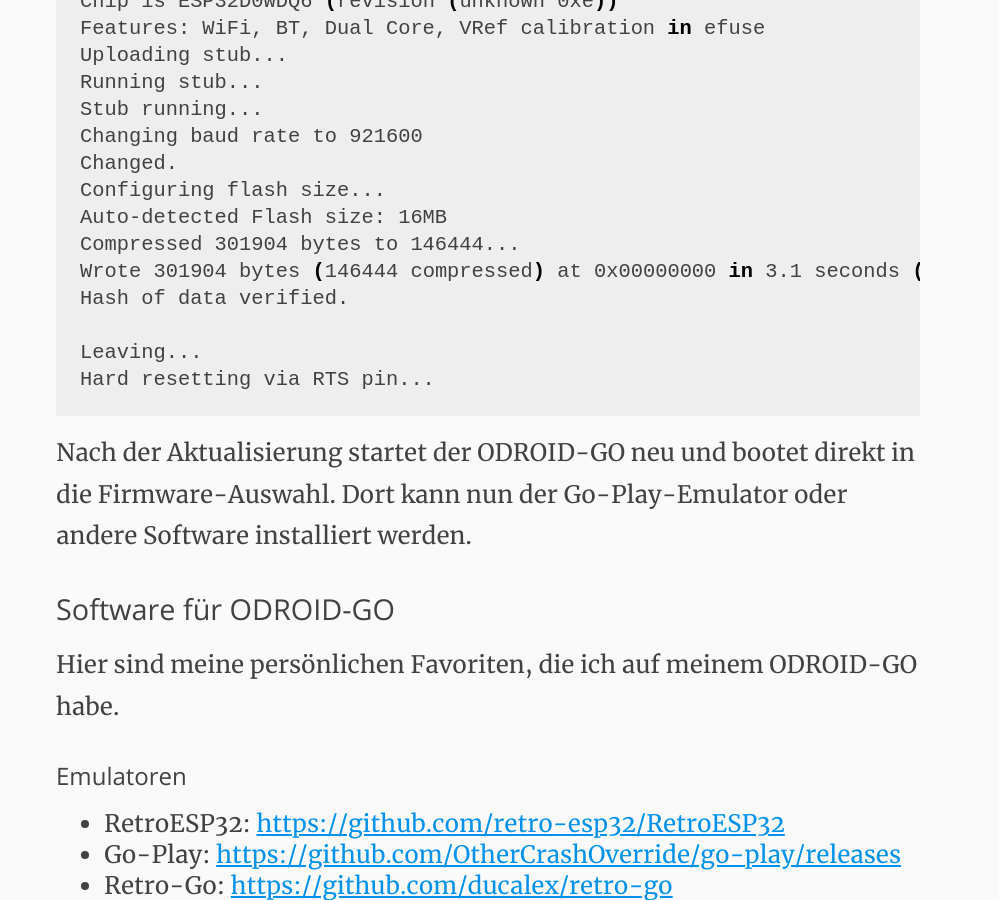
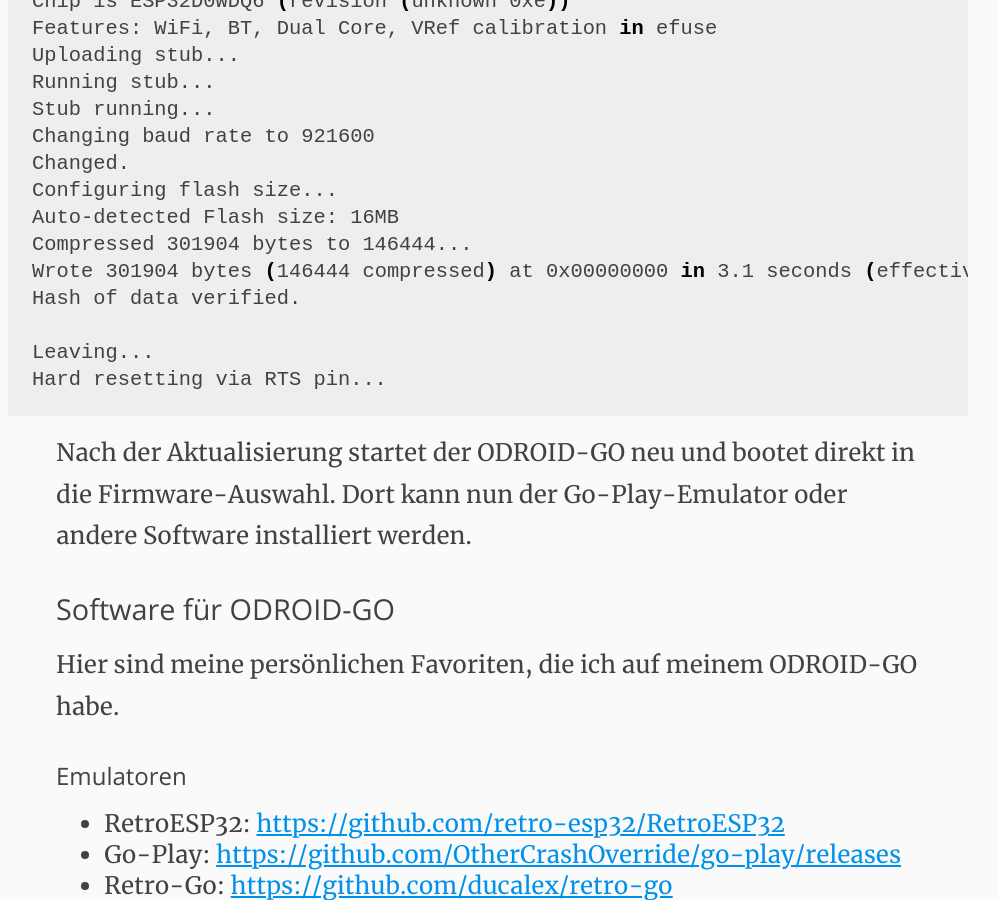
Before and after one commit to marc2o/marc2o.github.io, a Jekyll site: the page built from _posts/2019-04-17-ODROID-GO-Der-Spielspass-Bausatz.md, in a window 1280 px wide and 900 px high, scrolled down 6564 px. Shown: the whole window, without its empty margins (152-1151 px from the left). Built offline with Jekyll 4.4.1, drawn with Linux system fonts in a browser that asks for light colours.

Commit message:
Update article.css

```diff
--- a/assets/css/article.css
+++ b/assets/css/article.css
@@ -117,8 +117,7 @@
 }
 
 article>*,
-footer>*,
-article>div[class^='language-'] {
+footer>* {
 	margin-top: 1rem;
 	grid-column: 2;
 }
@@ -153,10 +152,11 @@
 	padding-left: 1em;
 }
 dd+dd {
-	text-indent: 1em;
+		text-indent: 1em;
 }
 
-figure {
+figure,
+div[class^='language-'] {
     margin-top: 1rem;
 	grid-column: 1 / 4;
 	white-space: nowrap;
```
